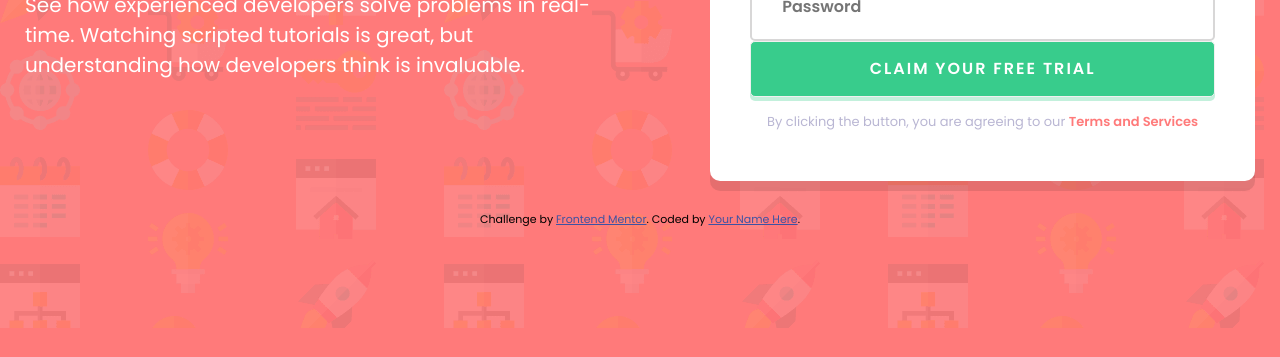
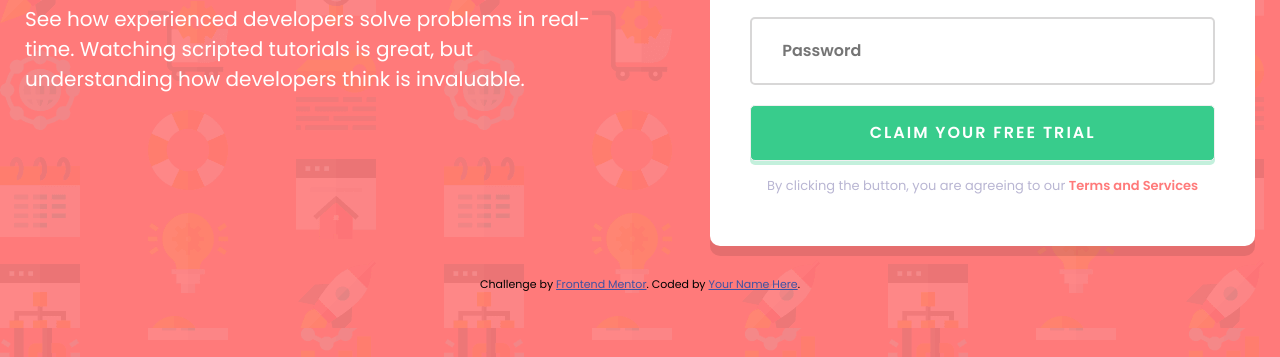
Before and after one commit to sung92/intro-component-with-signup-form, a website built with Parcel: page index.html in a window 1280 px wide. Shown: the part 472-829 px from the top of the page. Before the commit the page ends 800 px from the top, so only its background shows below. Built offline with nearby package versions, Linux system fonts and the light colour scheme.

Commit message:
input space fix

```diff
--- a/sass/components/general.scss
+++ b/sass/components/general.scss
@@ -50,13 +50,14 @@
     flex-direction: column;
     margin-top: f.rem(30px);
     background-color: var(--color-white);
-    padding: f.rem(20px);
+    padding: 0 f.rem(20px) f.rem(20px) f.rem(20px);
     border-radius: f.rem(10px);
 
     box-shadow: 0px 10px 0px 0px rgba(0,0,0,0.1);
 }
 
 .form-control {
+    margin-top: f.rem(20px);
     display: flex;
     flex-direction: column;
     position: relative;
@@ -115,11 +116,12 @@
 .form-control.error small {
 	visibility: visible;
     margin-top: f.rem(5px);
-    margin-bottom: f.rem(20px);
+    margin-bottom: f.rem(10px);
 }
 
 /* BUTTON */
 button {
+    margin-top: f.rem(20px);
     text-align: center;
     cursor: pointer;
     padding: f.rem(15px) 0;
```
